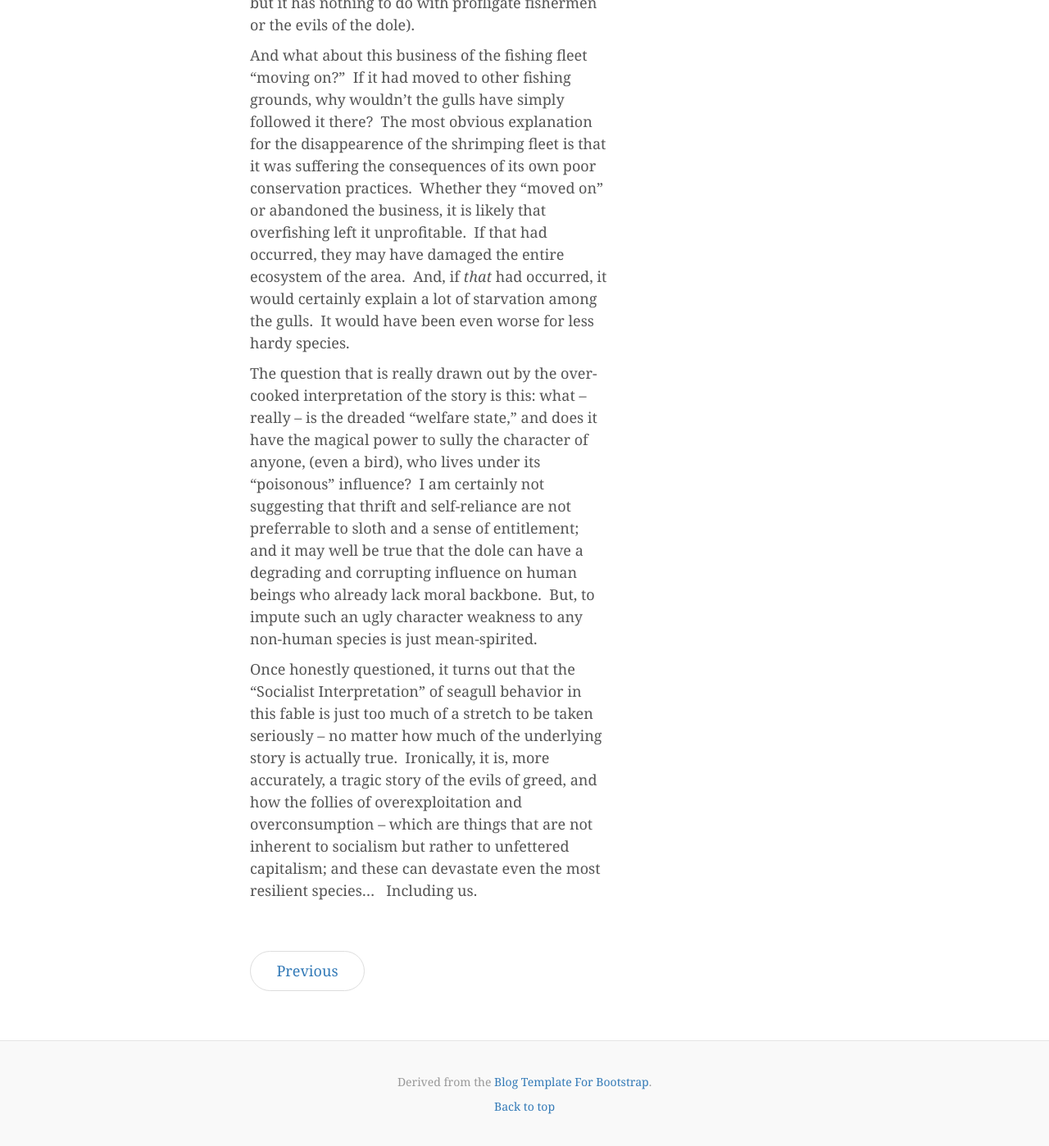
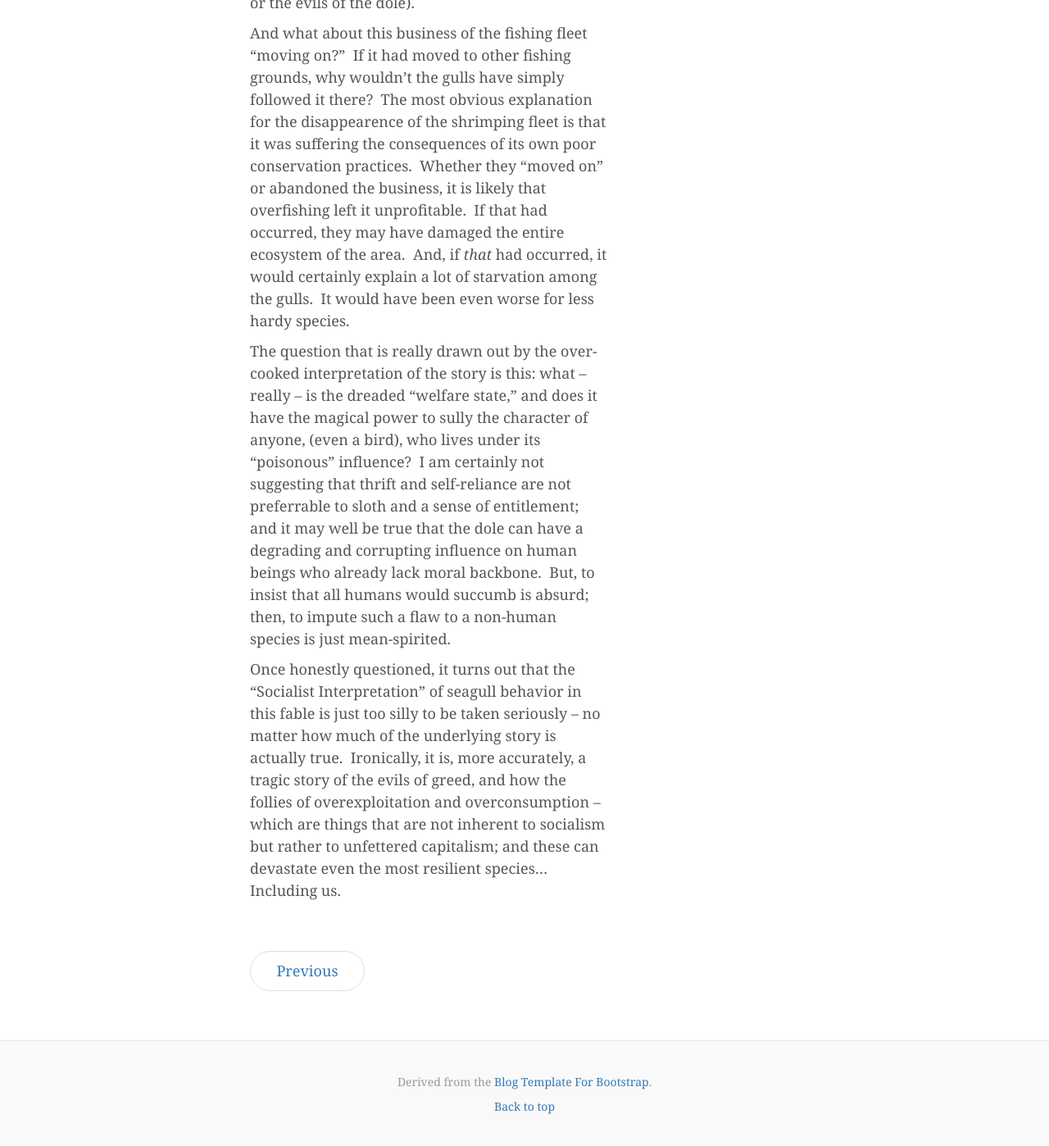
Before and after one commit to coryburt/coryburt.github.io, a Jekyll site: the page proj/bootstrap-blog/page4.html, which Jekyll copies as it is, in a window 1280 px wide and 1400 px high, scrolled down 3777 px. Shown: the whole window at 82% size. Built offline with Jekyll 4.4.1, drawn with Linux system fonts in a browser that asks for light colours; nearby versions of some CDN libraries.

Commit message:
Finish the move of the Gullible Gulls

```diff
--- a/proj/bootstrap-blog/page4.html
+++ b/proj/bootstrap-blog/page4.html
@@ -62,7 +62,7 @@
         Did the federal Fish and Wildlife Service investigate?&nbsp;
         I couldn’t find any corroborating news items in my own (admittedly cursory) searches, but that doesn’t prove anything.&nbsp;
         In truth, fully fifty-percent of the seagulls in the northern Pacific coast have died off, as of about 2012, and no one has raised more that peep about it.&nbsp;
-        So, I wouldn’t expect it to be front-page news in Cold War-obsessed 1950.</p>>
+        So, I wouldn’t expect it to be front-page news in Cold War-obsessed 1950.</p>
 
 	<p>The next, and perhaps more pointed question is, did this involve a particularly stupid breed of seagull?&nbsp;
         It is true that gulls to appear to teach their young chicks some things about various behaviors such as gathering food &ndash; and this is rightly interpreted as a sign of significant intelligence &ndash; but did this mean they left starving chicks on the beach to wither away and die?&nbsp;
@@ -98,9 +98,9 @@
 
 	<p>The question that is really drawn out by the over-cooked interpretation of the story is this: what &ndash; really &ndash; is the dreaded “welfare state,” and does it have the magical power to sully the character of anyone, (even a bird), who lives under its “poisonous” influence?&nbsp;
         I am certainly not suggesting that thrift and self-reliance are not preferrable to sloth and a sense of entitlement; and it may well be true that the dole can have a degrading and corrupting influence on human beings who already lack moral backbone.&nbsp;
-        But, to impute such an ugly character weakness to any non-human species is just mean-spirited.</p>
+        But, to insist that all humans would succumb is absurd; then, to impute such a flaw to a non-human species is just mean-spirited.</p>
 
-	<p>Once honestly questioned, it turns out that the “Socialist Interpretation” of seagull behavior in this fable is just too much of a stretch to be taken seriously &ndash; no matter how much of the underlying story is actually true.&nbsp;
+	<p>Once honestly questioned, it turns out that the “Socialist Interpretation” of seagull behavior in this fable is just too silly to be taken seriously &ndash; no matter how much of the underlying story is actually true.&nbsp;
         Ironically, it is, more accurately, a tragic story of the evils of greed, and how the follies of overexploitation and overconsumption &ndash; which are things that are not inherent to socialism but rather to unfettered capitalism; and these can devastate even the most resilient species… &nbsp;
         Including us.</p>
 </div>
```
